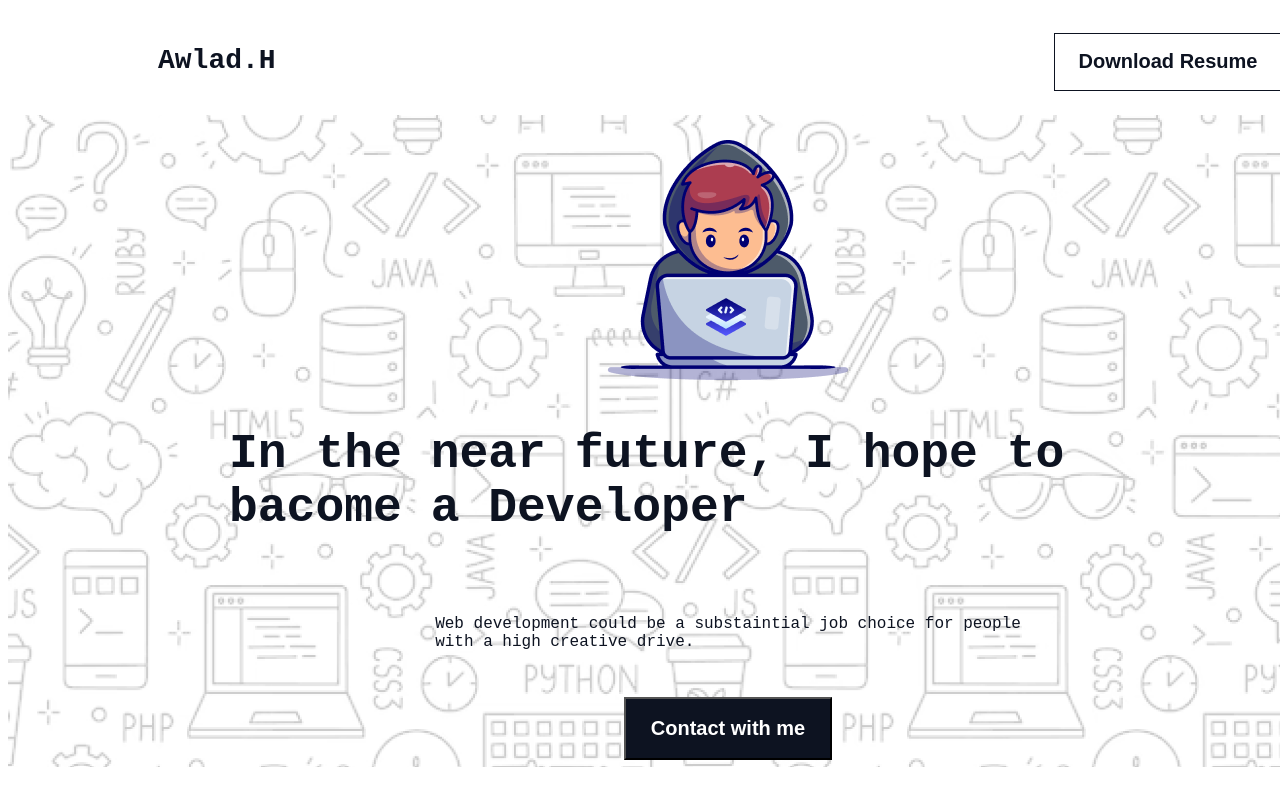
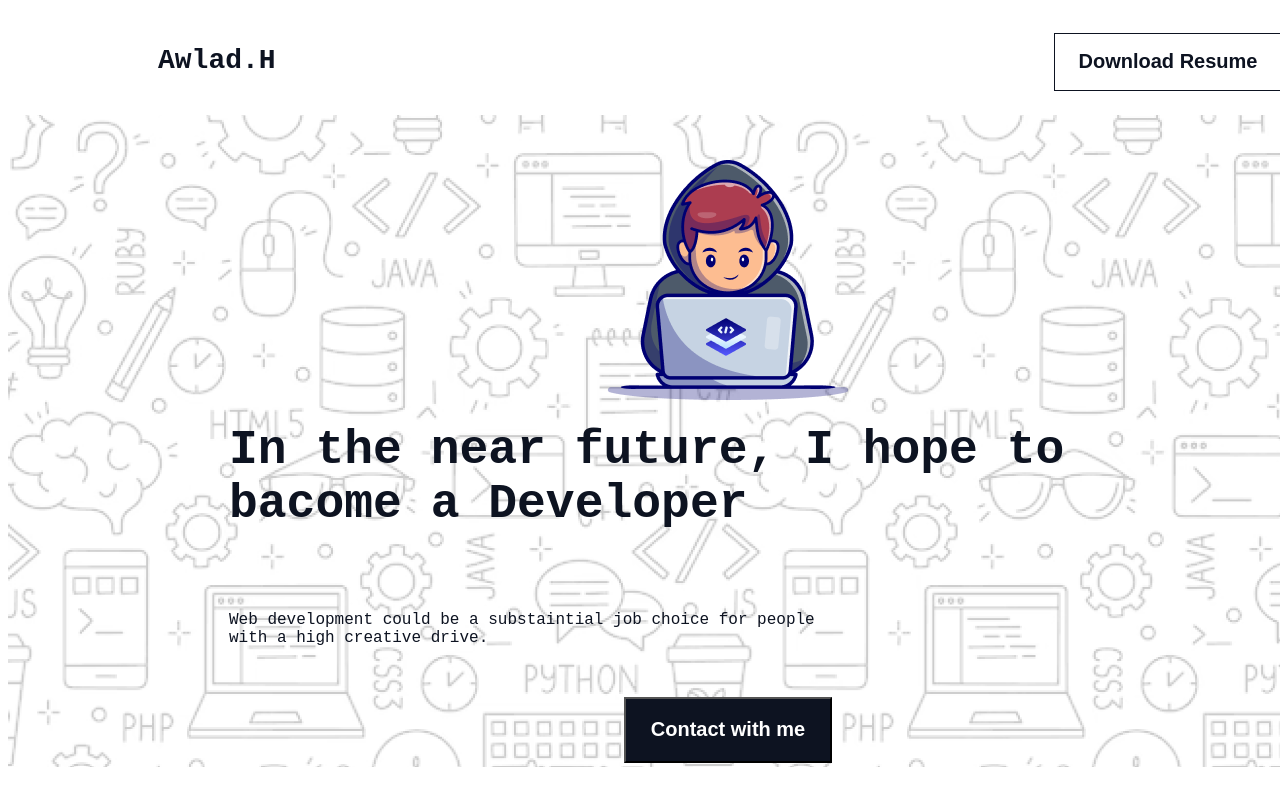
Before and after one commit to mahfuz-kallyan/my-assignment-1, a plain HTML site: page index.html in a window 1280 px wide. Shown: the top 800 px of the page. Drawn offline with Linux system fonts and the light colour scheme; a web font is replaced by a local one.

Commit message:
updated css

```diff
--- a/index.html
+++ b/index.html
@@ -24,8 +24,8 @@
              <div class="banner-content">
                 <h4 class="banner-heading">In the near future, I hope to bacome a Developer</h4>
                 <p class="banner-description">Web development could be a substaintial job choice for people <br>with a high creative drive.</p>
-                <button class="banner-btn"><a href=""></a>Contact with me</button>
              </div>
+             <button class="banner-btn"><a href=""></a>Contact with me</button>
 
         </section>
     </main>
--- a/styles/style.css
+++ b/styles/style.css
@@ -55,9 +55,10 @@ header h4{
     justify-content: center;
     flex-direction: column;
     align-items: center;
+    margin-bottom: 20px;
 }
 .banner-image{
-    margin-bottom:70px
+    margin-top:40px
 }
 
 .banner-content{
@@ -67,8 +68,8 @@ header h4{
     display: flex;
     justify-content: center;
     flex-direction: column;
-    align-items: center;
-    margin-bottom: 75px;
+    align-items: left;
+    margin-bottom: 50px;
 }
 .banner-heading{
     color: rgb(13, 19, 33);
```
